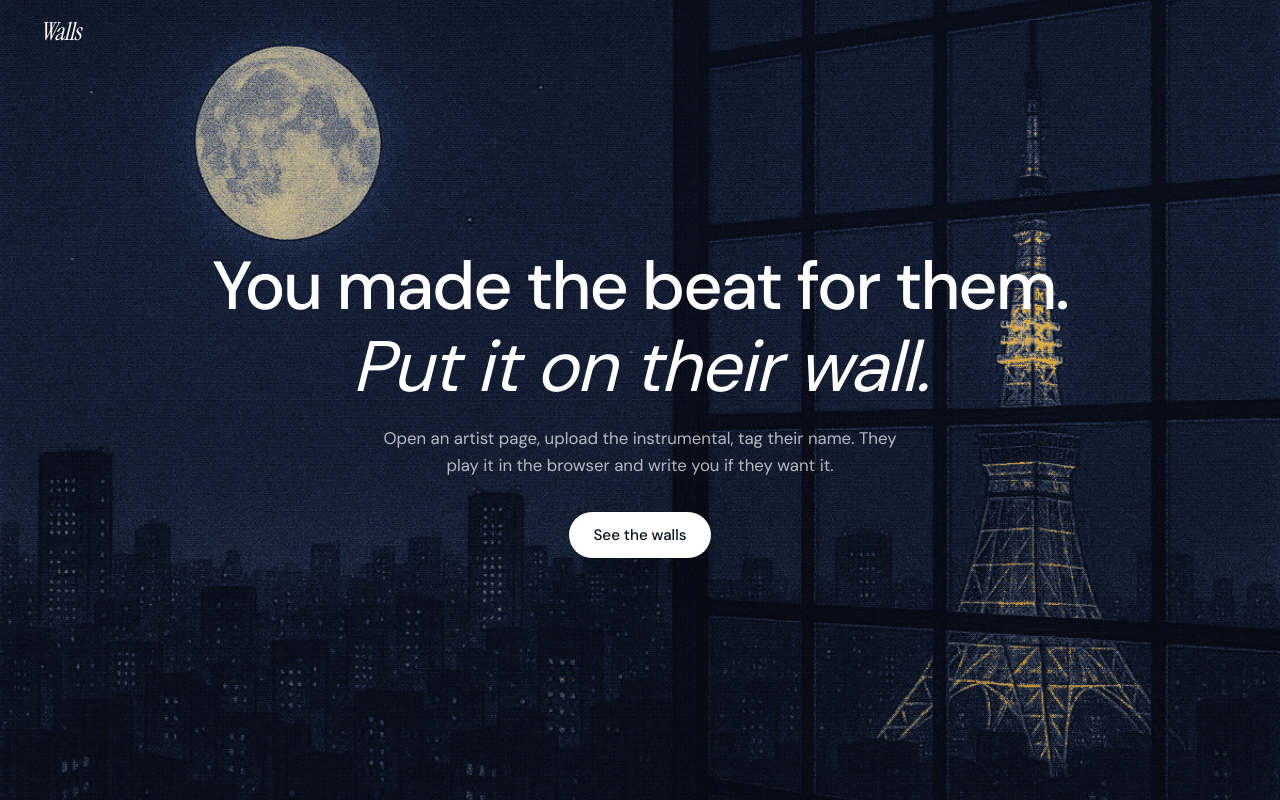
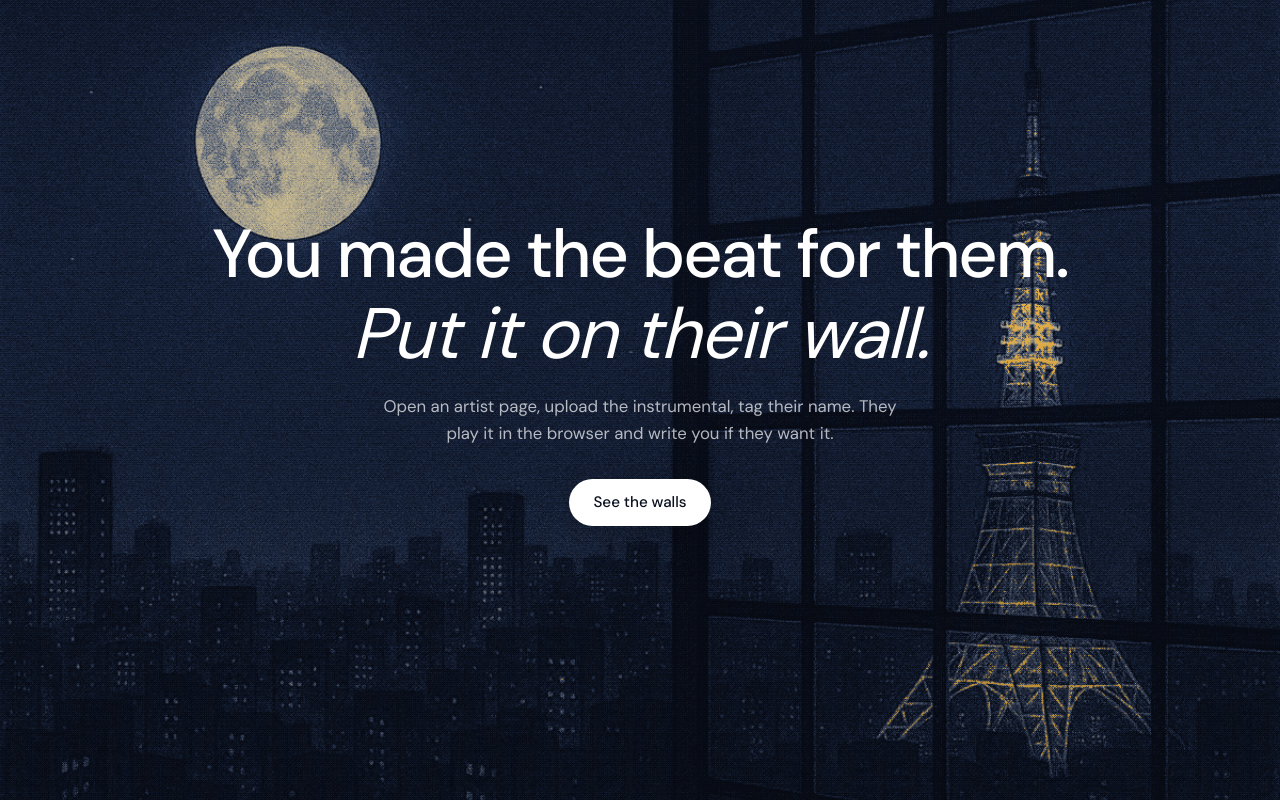
Before and after one commit to lattewei/walls, a Next.js app in the folder apps/web/: page / in a window 1280 px wide. Built offline with nearby package versions, Linux system fonts and the light colour scheme.

Commit message:
style(web): remove the Walls wordmark from every screen

```diff
--- a/apps/web/src/app/globals.css
+++ b/apps/web/src/app/globals.css
@@ -24,17 +24,6 @@ body {
   background: var(--bg);
   color: var(--ink);
   -webkit-font-smoothing: antialiased;
-}
-
-.wordmark {
-  font-family: var(--font-serif), Georgia, "Times New Roman", serif;
-  font-weight: 400;
-  font-style: italic;
-  font-size: 1.55rem;
-  letter-spacing: -0.02em;
-  color: #fff;
-  text-decoration: none;
-  line-height: 1;
 }
 
 body:has(.landing-root) {
@@ -159,14 +148,6 @@ body:has(.landing-root) {
   padding: 28px 16px;
   display: flex;
   flex-direction: column;
-  gap: 36px;
-}
-
-.studio__word {
-  display: inline-block;
-  padding: 2px 10px;
-  font-size: 1.9rem;
-  font-weight: 500;
 }
 
 .studio__side nav {
@@ -203,18 +184,6 @@ body:has(.landing-root) {
 .studio.is-folded .studio__label {
   max-width: 0;
   opacity: 0;
-}
-
-.studio.is-folded .studio__word {
-  height: 0;
-  opacity: 0;
-  overflow: hidden;
-  padding: 0;
-  pointer-events: none;
-}
-
-.studio.is-folded .studio__side {
-  gap: 18px;
 }
 
 .studio__item.is-on {
--- a/apps/web/src/components/landing-hero.tsx
+++ b/apps/web/src/components/landing-hero.tsx
@@ -1,7 +1,7 @@
 import { site } from "@/content/site";
 
 export function LandingHero() {
-  const { headline, subhead, primaryCta, name } = site;
+  const { headline, subhead, primaryCta } = site;
 
   return (
     <div className="landing-root relative h-[100dvh] w-full overflow-hidden text-[var(--ink)]">
@@ -19,12 +19,6 @@ export function LandingHero() {
       </div>
 
       <div className="relative z-10 flex h-full flex-col">
-        <header className="rise flex items-center px-5 py-5 md:px-10">
-          <a href="/" className="wordmark">
-            {name}
-          </a>
-        </header>
-
         <main className="flex flex-1 flex-col items-center justify-center px-5 pb-16 pt-2 text-center">
           <h1 className="rise rise-d2 max-w-[18ch] text-balance text-[2.35rem] font-medium leading-[1.08] tracking-[-0.03em] text-white sm:text-[3.1rem] md:max-w-[22ch] md:text-[3.75rem] lg:text-[4.25rem]">
             <span className="block">{headline.before}</span>
--- a/apps/web/src/components/studio/shell.tsx
+++ b/apps/web/src/components/studio/shell.tsx
@@ -3,7 +3,6 @@
 import Link from "next/link";
 import { usePathname } from "next/navigation";
 
-import { site } from "@/content/site";
 import { IconGrid, IconHome, IconSearch } from "./icons";
 
 export function StudioShell({ children }: { children: React.ReactNode }) {
@@ -14,9 +13,6 @@ export function StudioShell({ children }: { children: React.ReactNode }) {
   return (
     <div className={folded ? "studio is-folded" : "studio"}>
       <aside className="studio__side">
-        <Link href="/" className="wordmark studio__word">
-          {site.name}
-        </Link>
         <nav>
           <span className="studio__item studio__item--quiet">
             <IconSearch />
```
